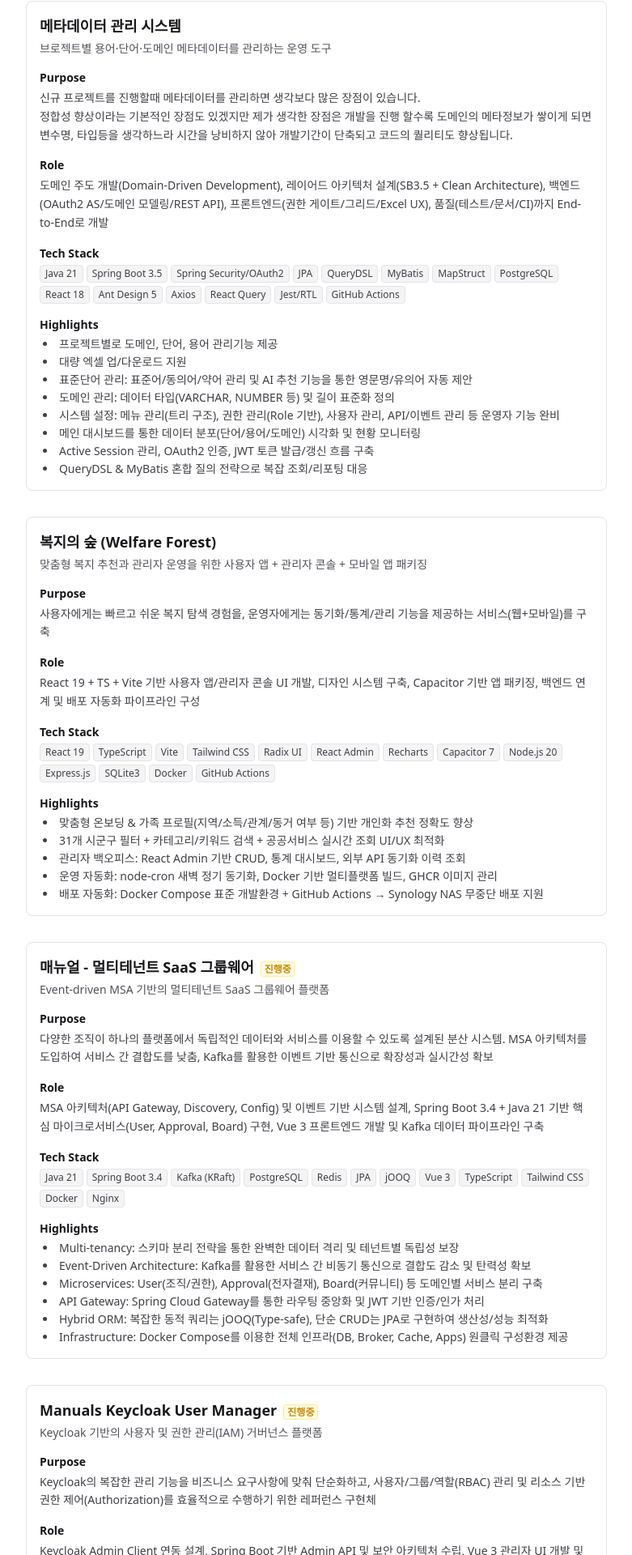
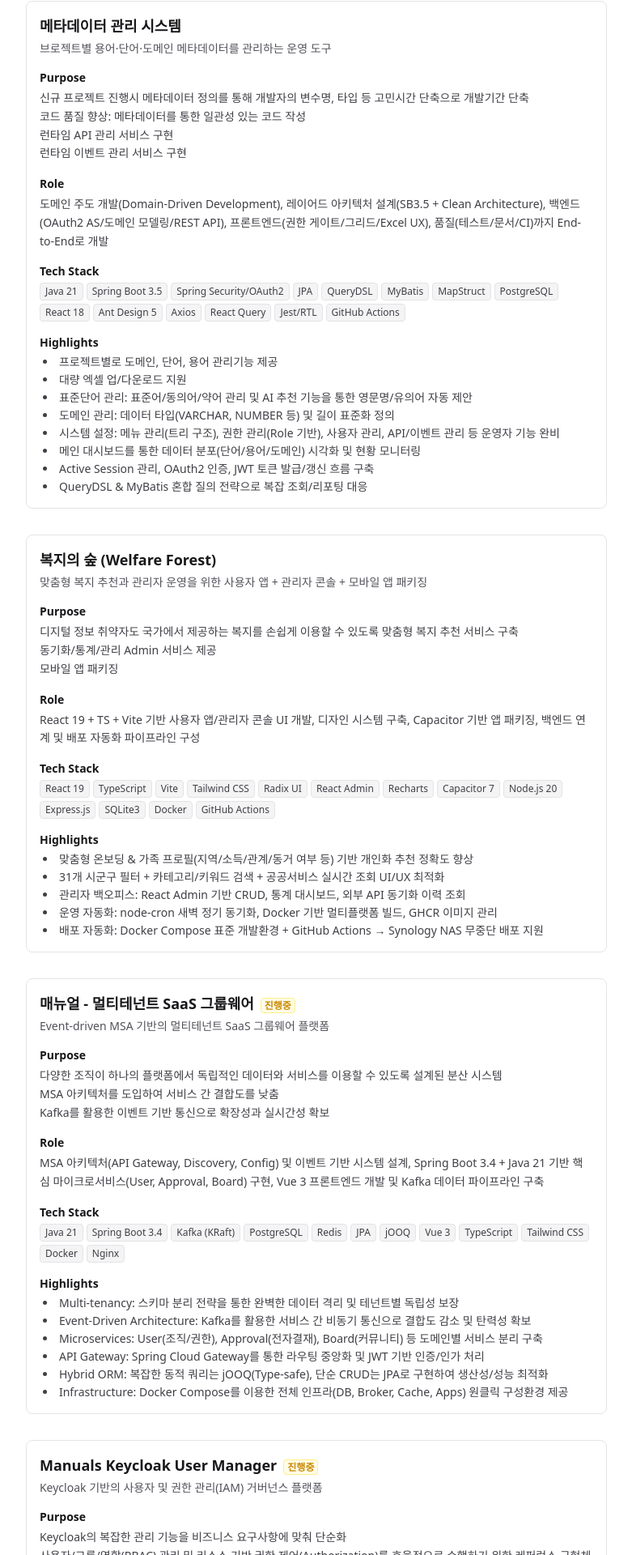
Before and after one commit to shinkiki/manuals-profile, a React (Vite) app: page /#/print in a window 1280 px wide. Shown: the part 5710-7630 px from the top of the page at 81% size, without its empty margins (249-1030 px from the left). Built offline with nearby package versions, Linux system fonts and the light colour scheme.

Commit message:
프로필 갱신

```diff
--- a/src/data/profile.ts
+++ b/src/data/profile.ts
@@ -96,9 +96,9 @@ export const profile: ProfileData = {
     { name: 'Jenkins', level: 'used', category: 'devops', note: '지속적 통합 및 배포 환경 구축에 사용' },
     { name: 'Nginx', level: 'used', category: 'devops', note: '리버스 프록시 및 웹 서버 운영에 사용' },
     { name: 'Caddy', level: 'used', category: 'devops', note: '간편한 HTTPS 설정 및 웹 서버 운영에 사용' },
-    { name: 'Vibe Coding', level: 'learning', category: 'etc', note: '효율적인 코딩 습관과 방법론 학습중' },
+    { name: 'Vibe Coding', level: 'learning', category: 'etc', note: 'LLM을 이용한 바이브 코딩 활용중' },
     { name: 'Vector Database', level: 'learning', category: 'backend', note: 'LLM 및 검색 엔진 고도화를 위한 벡터 DB 활용법 학습중' },
-    { name: 'Artificial Intelligence', level: 'learning', category: 'etc', note: 'AI 모델의 기본 원리와 서비스 적용 방안 공부중' },
+    { name: 'Artificial Intelligence', level: 'learning', category: 'etc', note: 'AI 모델의 기본 원리와 서비스 적용 방안 학습중' },
     { name: 'Thymeleaf', level: 'used', category: 'frontend', note: '서버 사이드 렌더링을 위한 템플릿 엔진으로 사용' },
     { name: 'M365 Graph API', level: 'used', category: 'backend', note: 'Microsoft 365 데이터 및 서비스 연동을 위해 사용' },
     { name: 'Kakao API', level: 'used', category: 'backend', note: '카카오 소셜 로그인 및 서비스 연동에 사용' },
@@ -115,6 +115,7 @@ export const profile: ProfileData = {
     { name: 'Vue.js', level: 'used', category: 'frontend', note: '반응형 웹 사용자 인터페이스 개발' },
     { name: 'Nexacro', level: 'used', category: 'frontend', note: '엔터프라이즈 UI/UX 플랫폼 개발' },
     { name: 'JSP', level: 'used', category: 'frontend', note: '서버 사이드 렌더링 및 레거시 시스템 화면 개발' },
+    { name: 'Elasticsearch', level: 'learning', category: 'etc', note: '검색 엔진 및 대용량 데이터 분석 기술 학습중' },
 
 
   ],
@@ -152,8 +153,10 @@ export const profile: ProfileData = {
       title: '메타데이터 관리 시스템',
       oneLiner: '브로젝트별 용어·단어·도메인 메타데이터를 관리하는 운영 도구',
       purpose: [
-        '신규 프로젝트를 진행할때 메타데이터를 관리하면 생각보다 많은 장점이 있습니다.',
-        '정합성 향상이라는 기본적인 장점도 있겠지만 제가 생각한 장점은 개발을 진행 할수록 도메인의 메타정보가 쌓이게 되면 변수명, 타입등을 생각하느라 시간을 낭비하지 않아 개발기간이 단축되고 코드의 퀄리티도 향상됩니다.',
+        '신규 프로젝트 진행시 메타데이터 정의를 통해 개발자의 변수명, 타입 등 고민시간 단축으로 개발기간 단축',
+        '코드 품질 향상: 메타데이터를 통한 일관성 있는 코드 작성',
+        '런타임 API 관리 서비스 구현',
+        '런타임 이벤트 관리 서비스 구현'
       ],
       role:
         '도메인 주도 개발(Domain-Driven Development), 레이어드 아키텍처 설계(SB3.5 + Clean Architecture), 백엔드(OAuth2 AS/도메인 모델링/REST API), 프론트엔드(권한 게이트/그리드/Excel UX), 품질(테스트/문서/CI)까지 End-to-End로 개발',
@@ -234,7 +237,8 @@ export const profile: ProfileData = {
       title: '복지의 숲 (Welfare Forest)',
       oneLiner: '맞춤형 복지 추천과 관리자 운영을 위한 사용자 앱 + 관리자 콘솔 + 모바일 앱 패키징',
       purpose:
-        '사용자에게는 빠르고 쉬운 복지 탐색 경험을, 운영자에게는 동기화/통계/관리 기능을 제공하는 서비스(웹+모바일)를 구축',
+        ['디지털 정보 취약자도 국가에서 제공하는 복지를 손쉽게 이용할 수 있도록 맞춤형 복지 추천 서비스 구축',
+          '동기화/통계/관리 Admin 서비스 제공', '모바일 앱 패키징'],
       role:
         'React 19 + TS + Vite 기반 사용자 앱/관리자 콘솔 UI 개발, 디자인 시스템 구축, Capacitor 기반 앱 패키징, 백엔드 연계 및 배포 자동화 파이프라인 구성',
       tech: [
@@ -297,7 +301,8 @@ export const profile: ProfileData = {
       slug: 'groupware-msa',
       title: '매뉴얼 - 멀티테넌트 SaaS 그룹웨어',
       oneLiner: 'Event-driven MSA 기반의 멀티테넌트 SaaS 그룹웨어 플랫폼',
-      purpose: '다양한 조직이 하나의 플랫폼에서 독립적인 데이터와 서비스를 이용할 수 있도록 설계된 분산 시스템. MSA 아키텍처를 도입하여 서비스 간 결합도를 낮춤, Kafka를 활용한 이벤트 기반 통신으로 확장성과 실시간성 확보',
+      purpose: ['다양한 조직이 하나의 플랫폼에서 독립적인 데이터와 서비스를 이용할 수 있도록 설계된 분산 시스템',
+        'MSA 아키텍처를 도입하여 서비스 간 결합도를 낮춤', 'Kafka를 활용한 이벤트 기반 통신으로 확장성과 실시간성 확보'],
       role: 'MSA 아키텍처(API Gateway, Discovery, Config) 및 이벤트 기반 시스템 설계, Spring Boot 3.4 + Java 21 기반 핵심 마이크로서비스(User, Approval, Board) 구현, Vue 3 프론트엔드 개발 및 Kafka 데이터 파이프라인 구축',
       tech: [
         'Java 21', 'Spring Boot 3.4', 'Kafka (KRaft)', 'PostgreSQL', 'Redis',
@@ -340,7 +345,8 @@ export const profile: ProfileData = {
       slug: 'keycloak-user-manager',
       title: 'Manuals Keycloak User Manager',
       oneLiner: 'Keycloak 기반의 사용자 및 권한 관리(IAM) 거버넌스 플랫폼',
-      purpose: 'Keycloak의 복잡한 관리 기능을 비즈니스 요구사항에 맞춰 단순화하고, 사용자/그룹/역할(RBAC) 관리 및 리소스 기반 권한 제어(Authorization)를 효율적으로 수행하기 위한 레퍼런스 구현체',
+      purpose: ['Keycloak의 복잡한 관리 기능을 비즈니스 요구사항에 맞춰 단순화',
+        '사용자/그룹/역할(RBAC) 관리 및 리소스 기반 권한 제어(Authorization)를 효율적으로 수행하기 위한 레퍼런스 구현체'],
       role: 'Keycloak Admin Client 연동 설계, Spring Boot 기반 Admin API 및 보안 아키텍처 수립, Vue 3 관리자 UI 개발 및 Docker 통합 배포 환경 구축',
       tech: [
         'Java 21', 'Spring Boot 3.4', 'Keycloak 26', 'PostgreSQL',
```
